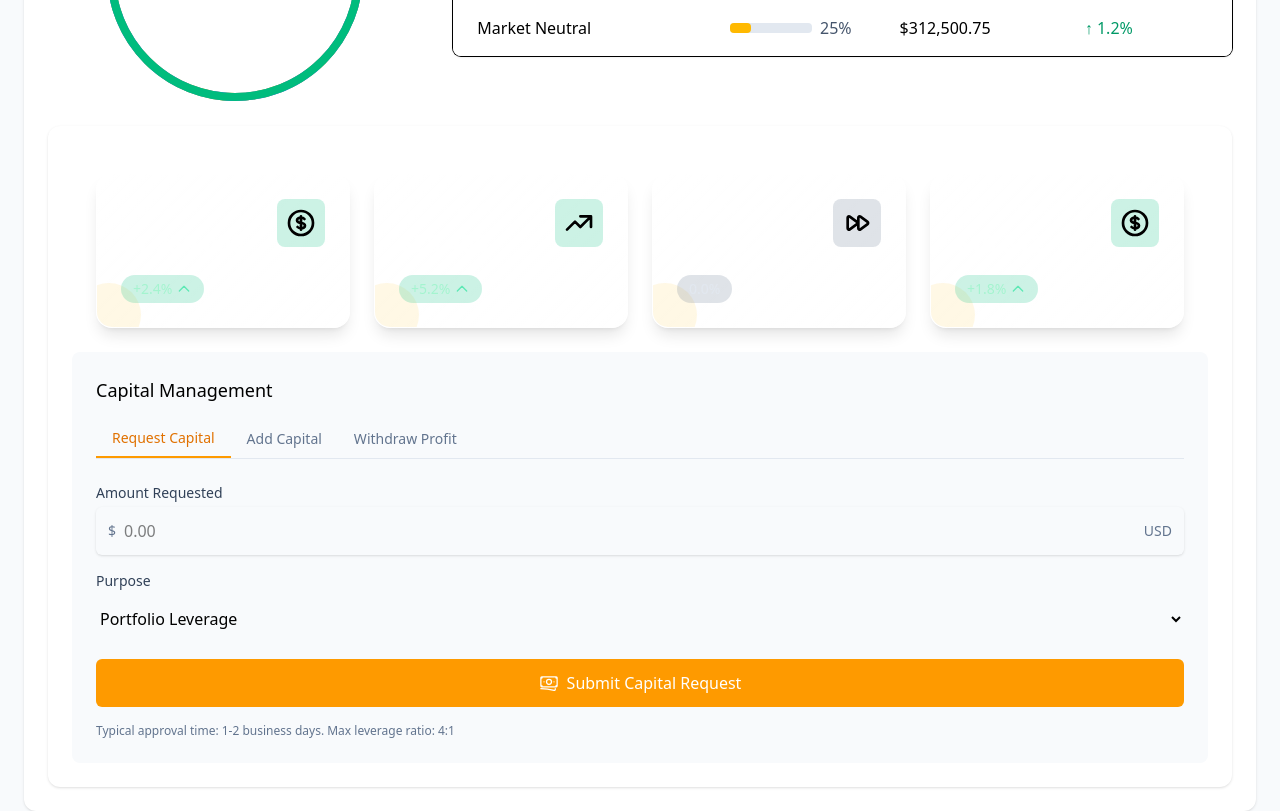
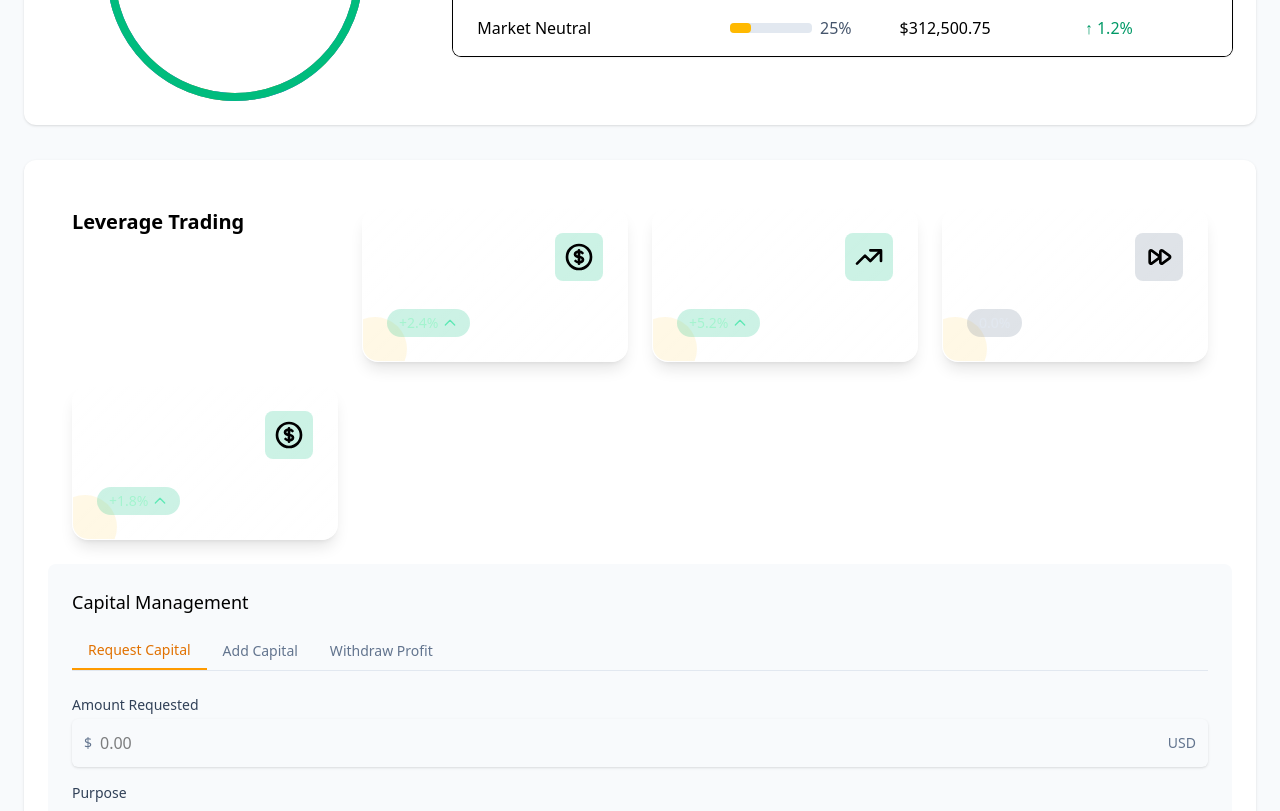
Before and after one commit to JuniorEmem6/emex-capital, a React (Vite) app: page /dashboard in a window 1280 px wide. Shown: the part 440-1251 px from the top of the page. Built offline with nearby package versions, Linux system fonts and the light colour scheme.

Commit message:
Emex Capital  deployment

```diff
--- a/src/Pages/Dashboard.jsx
+++ b/src/Pages/Dashboard.jsx
@@ -177,9 +177,9 @@
                   </div>
                 </div>
               </div>
+            </TabPanel>
 
-              <PortfolioTab />
-            </TabPanel>
+            <PortfolioTab />
 
             {/* Deposit Tab */}
             <TabPanel className="bg-white rounded-xl shadow p-6">
--- a/src/components/LeverageTrade.jsx
+++ b/src/components/LeverageTrade.jsx
@@ -22,7 +22,7 @@
   };
 
   return (
-    <div className="space-y-8 mt-[25px]">
+    <div className="space-y-8 mt-[35px]">
       {/* Existing Portfolio Components... */}
 
       {/* Leverage Trading Section */}
@@ -248,6 +248,7 @@
 
     return (
       <div className="grid grid-cols-1 md:grid-cols-2 lg:grid-cols-4 gap-6 p-6">
+        <h1 className="text-xl font-bold mb-6">Leverage Trading</h1>
         {metrics.map((metric, index) => (
           <div
             key={index}
```
